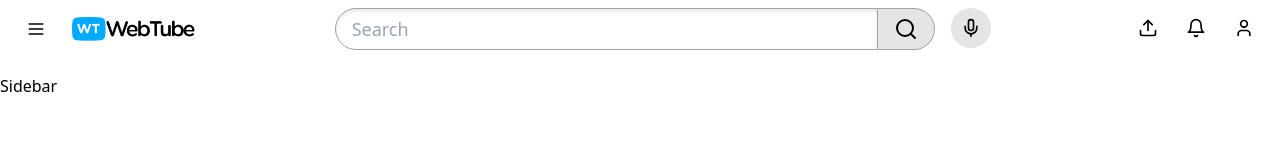
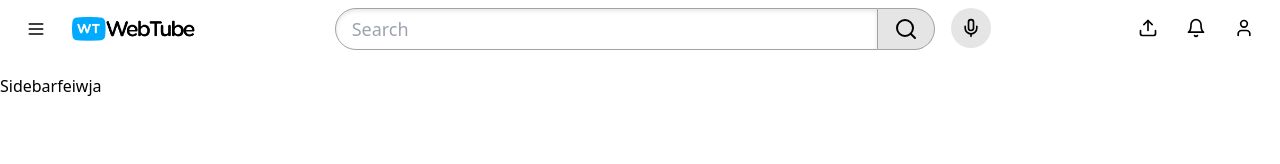
Before and after one commit to Annie-Huang/youtube-react-ts-tailwind-home-page, a React (Vite) app: page / in a window 1280 px wide. Shown: the top 164 px of the page. Built offline with nearby package versions, Linux system fonts and the light colour scheme.

Commit message:
Create two columns. and the right column, create an element of <CategoryPills>

```diff
--- a/src/App.tsx
+++ b/src/App.tsx
@@ -1,12 +1,15 @@
 import { PageHeader } from './layout/PageHeader.tsx';
+import { CategoryPills } from './components/CategoryPills.tsx';
 
 export default function App() {
   return (
     <div className='max-h-screen flex flex-col'>
       <PageHeader />
-      <div className='grid grid-col-[auto, 1fr] flex-grow-1 overflow-auto'>
+      <div className='grid grid-cols-[auto,1fr] flex-grow-1 overflow-auto'>
         <div>Sidebar</div>
-        <div className='sticky top-0 bg-white z-10 pb-4'></div>
+        <div className='sticky top-0 bg-white z-10 pb-4'>
+          <CategoryPills />
+        </div>
       </div>
     </div>
   );
--- /dev/null
+++ b/src/components/CategoryPills.tsx
@@ -0,0 +1,3 @@
+export const CategoryPills = () => {
+  return <div>feiwja</div>;
+};
```
